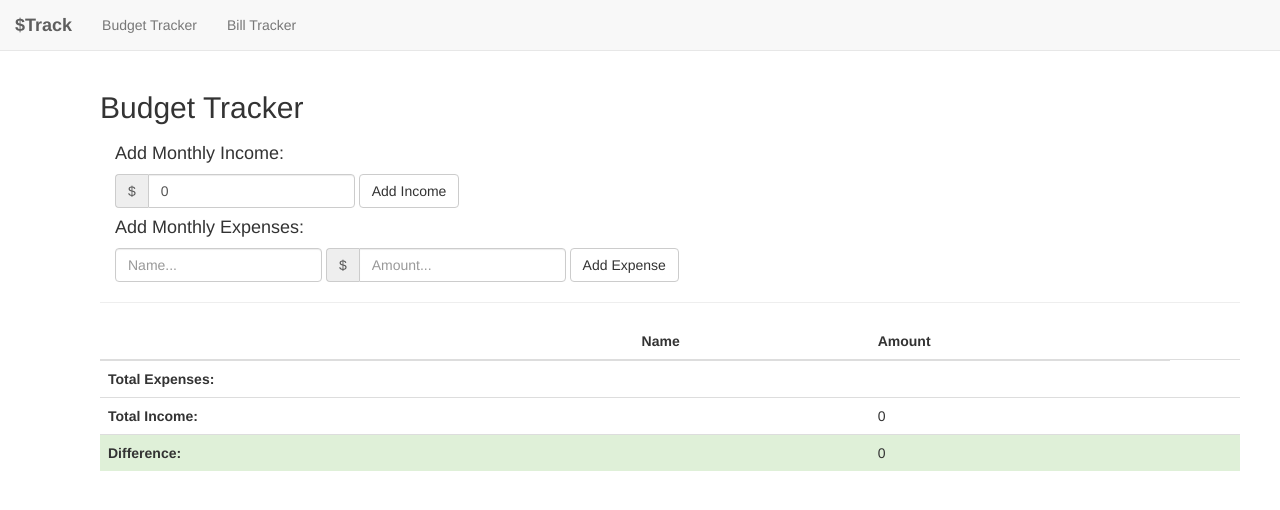
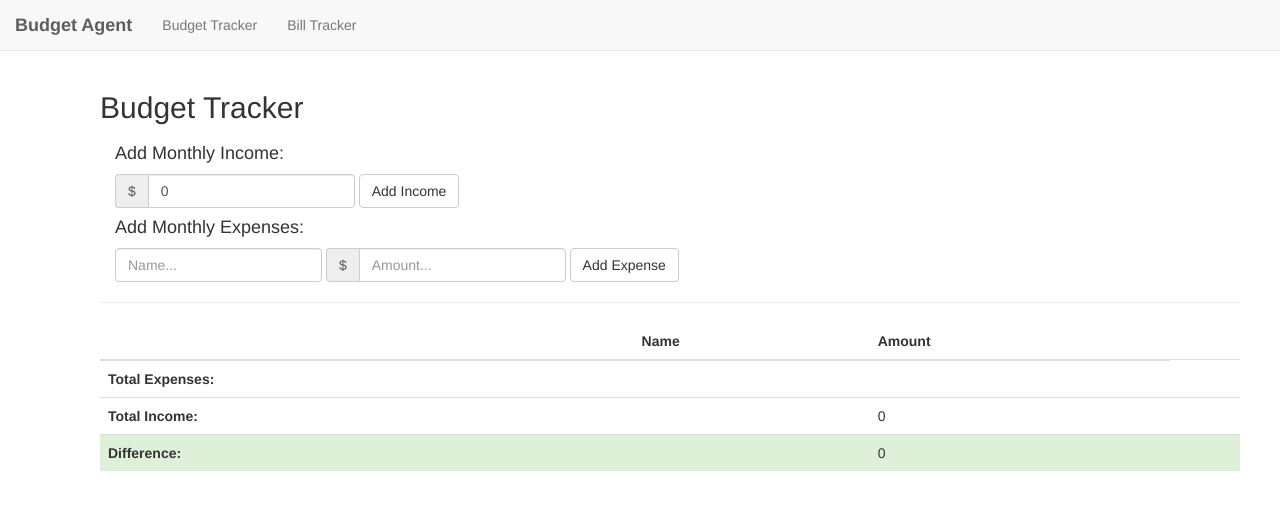
Before and after one commit to akbur/tracker, a website: page public/index.html in a window 1280 px wide. Drawn offline with nearby package versions, Linux system fonts and the light colour scheme; some packages are replaced by stand-ins of ours; no server answers.

Commit message:
Name change

```diff
--- a/public/index.html
+++ b/public/index.html
@@ -4,7 +4,7 @@
     <meta charset="utf-8">
     <meta http-equiv="X-UA-Compatible" content="IE=edge">
     <meta name="viewport" content="width=device-width, initial-scale=1">
-    <title>Budget Tracker</title>
+    <title>Budget Agent</title>
     <!--
     <link rel="stylesheet" type="text/css" href="styles/style.css">
     -->
@@ -31,7 +31,7 @@
           <span class="icon-bar"></span>
           <span class="icon-bar"></span>
         </button>
-        <a class="navbar-brand" href="#"><b>$Track</b></a>
+        <a class="navbar-brand" href="#"><b>Budget Agent</b></a>
       </div>
       <!-- Nav Links -->
       <div class="collapse navbar-collapse" id="bs-example-navbar-collapse-1">
```
